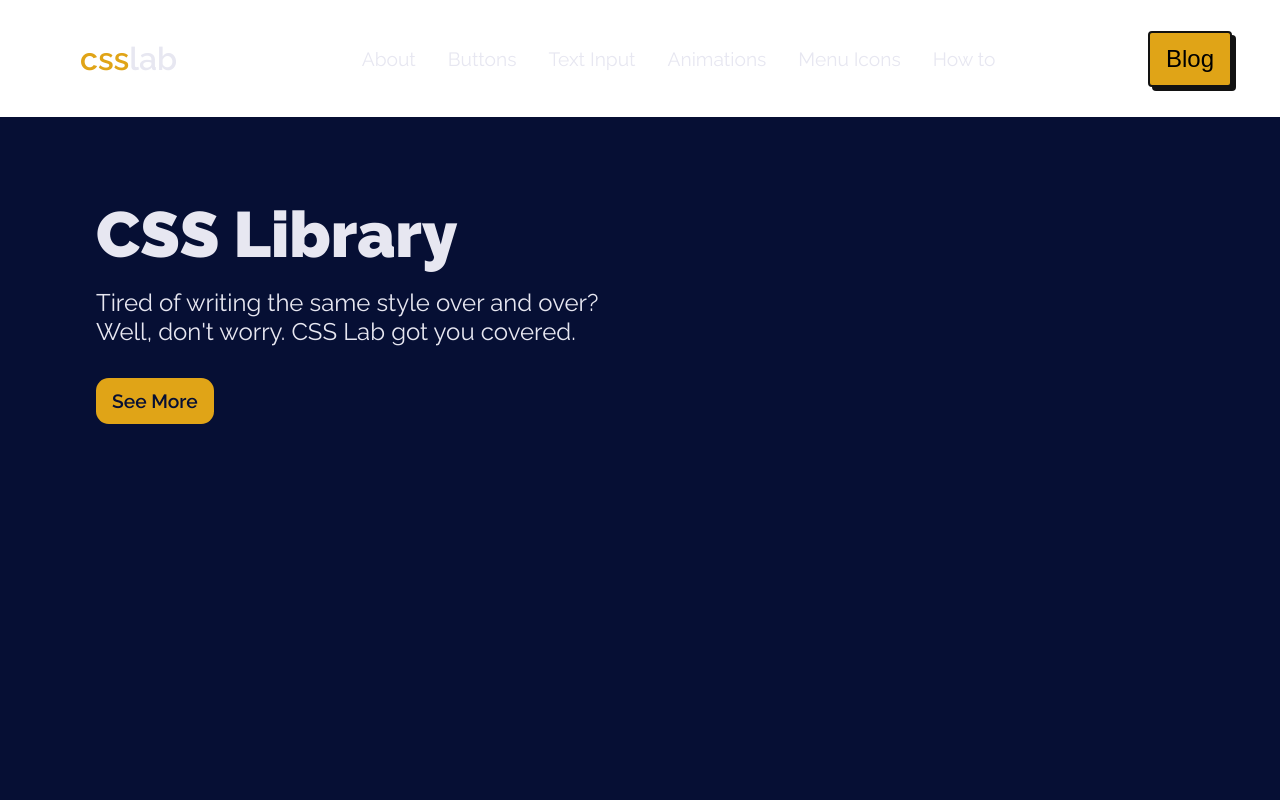
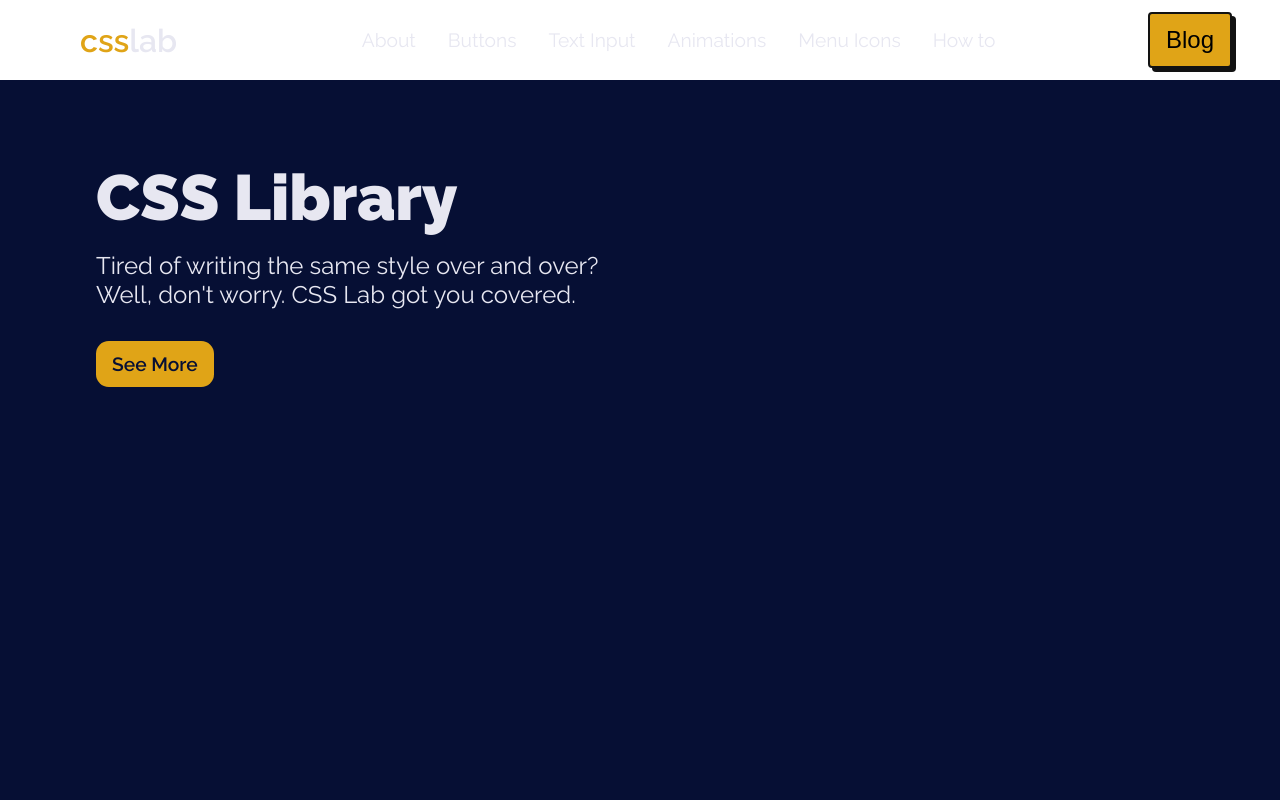
Before and after one commit to yusef-codes10/css-lab-vue, a Vue app: page / in a window 1280 px wide. Shown: the top 800 px of the page. Built offline with nearby package versions, Linux system fonts and the light colour scheme; a web font is replaced by a local one.

Commit message:
trying to fix the navbar + herosection styling

```diff
--- a/src/components/AppNav.vue
+++ b/src/components/AppNav.vue
@@ -23,6 +23,7 @@ nav {
   justify-content: space-between;
   align-items: center;
   padding: clamp(0.75rem, 2vw, 1.5rem) clamp(1rem, 4vw, 3rem);
+  height: 10vh;
 }
 nav .logo {
   font-size: 2rem;
```
Also changed, not shown: src/App.vue (+0 -9 lines).
